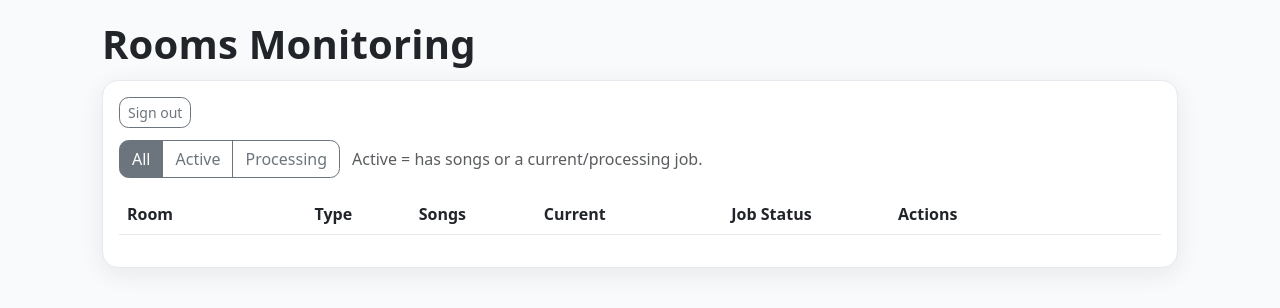
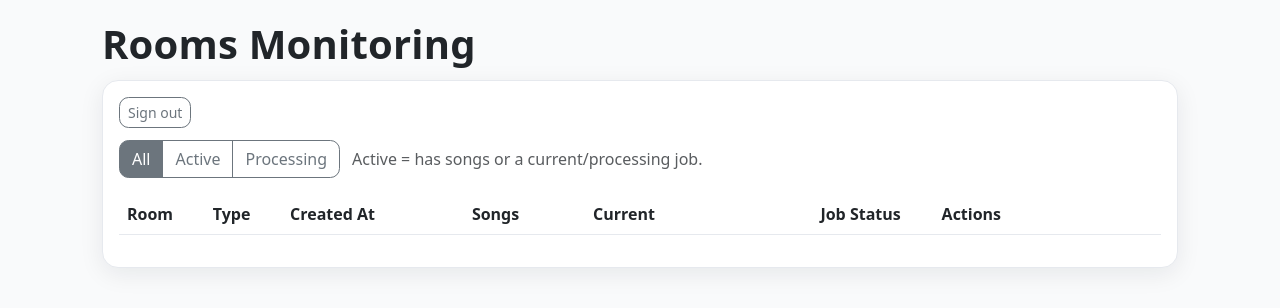
Before and after one commit to shaharpickman555/LyricsProj, a Flask app: page /monitoring in a window 1280 px wide. Shown: the top 308 px of the page. Run offline with Flask 3, Linux system fonts and the light colour scheme; the visitor is signed in with stand-in values (Sample User, id 1); lists and menus that the app fills with data are empty; parts of the project's set-up code (start-up, migrations or seed data) failed here and were passed over; some libraries are stand-ins or nearby versions.

Commit message:
added created-at property

```diff
--- a/frontend.py
+++ b/frontend.py
@@ -54,6 +54,7 @@ def create_room_if_valid(room_id: str, mode: str = "multi"):
             "current_song": None,
             "previous_songs": [],
             "mode": mode,
+            "created_at": time.time(),
         }
         created = True
     if created:
@@ -81,6 +82,7 @@ def get_monitor_snapshot():
             "current": getattr(data.get("current_song"), "title", None),
             "in_process": any(j.status == "processing" for j in playlist),
             "link": link,
+            "created_at": data.get("created_at", 0),
         })
     return {"total_rooms": len(items), "rooms": items, "ts": time.time()}
 
@@ -159,6 +161,7 @@ def api_rooms():
             "in_process": in_proc,
             "current_title": (current.title if current else ""),
             "playlist_url": playlist_url,
+            "created_at": data.get("created_at", 0),
         })
     return jsonify(payload), 200
 
--- a/templates/monitoring.html
+++ b/templates/monitoring.html
@@ -63,12 +63,13 @@
           <table class="table align-middle">
             <thead>
               <tr>
-                <th style="width:18%">Room</th>
-                <th style="width:10%">Type</th>
-                <th style="width:12%">Songs</th>
-                <th style="width:18%">Current</th>
-                <th style="width:16%">Job Status</th>
-                <th style="width:26%">Actions</th>
+                <th style="width:5%">Room</th>
+                <th style="width:5%">Type</th>
+                <th style="width:12%">Created At</th>
+                <th style="width:8%">Songs</th>
+                <th style="width:15%">Current</th>
+                <th style="width:8%">Job Status</th>
+                <th style="width:15%">Actions</th>
               </tr>
             </thead>
             <tbody id="roomsBody"></tbody>
@@ -110,6 +111,12 @@
       });
     }
 
+    function formatDate(epochSec){
+      // local time, e.g. “2025-08-17 14:32”
+      const d = new Date(epochSec * 1000);
+      return d.toLocaleString([], { year:'numeric', month:'2-digit', day:'2-digit', hour:'2-digit', minute:'2-digit' });
+    }
+
     function ensureJoins(ids){
       // join every room so we get its playlist/player updates
       ids.forEach(id => {
@@ -127,9 +134,11 @@
         const dot = `<span class="status-dot ${r.in_process?'proc':'idle'}"></span>`;
         const statusText = r.in_process ? 'Processing' : (r.num_songs>0 ? 'Idle' : 'Empty');
         const current = r.current_title ? escapeHtml(r.current_title) : '<span class="text-muted">—</span>';
+        const created = r.created_at ? formatDate(r.created_at) : '<span class="text-muted">—</span>';
         return `<tr data-room="${r.room_id}">
           <td><code>${r.room_id}</code></td>
           <td><span class="badge-mode">${modeLabel}</span></td>
+          <td>${created}</td>
           <td>${r.num_songs} <span class="text-muted">(+${r.num_previous} prev)</span></td>
           <td>${current}</td>
           <td>${dot} <span class="ms-1">${statusText}</span></td>
@@ -139,7 +148,7 @@
           </td>
         </tr>`;
       }).join('');
-      body.innerHTML = rows || `<tr><td colspan="6" class="text-center text-muted">No rooms</td></tr>`;
+      body.innerHTML = rows || `<tr><td colspan="7" class="text-center text-muted">No rooms</td></tr>`;
     }
 
     // remove room
```
